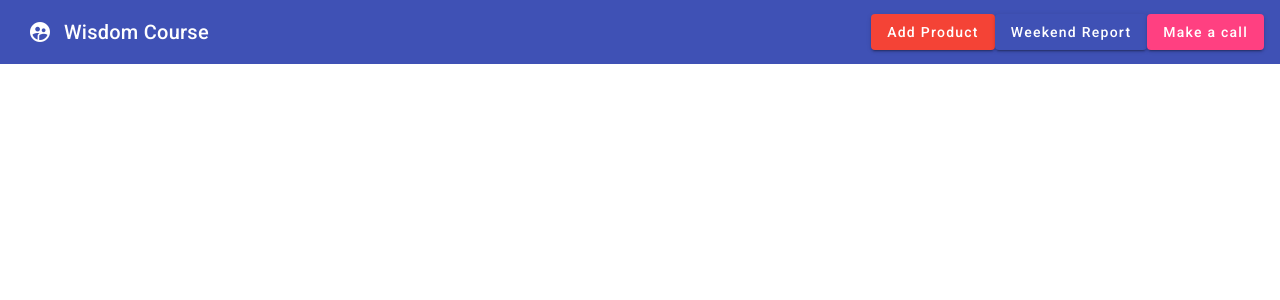
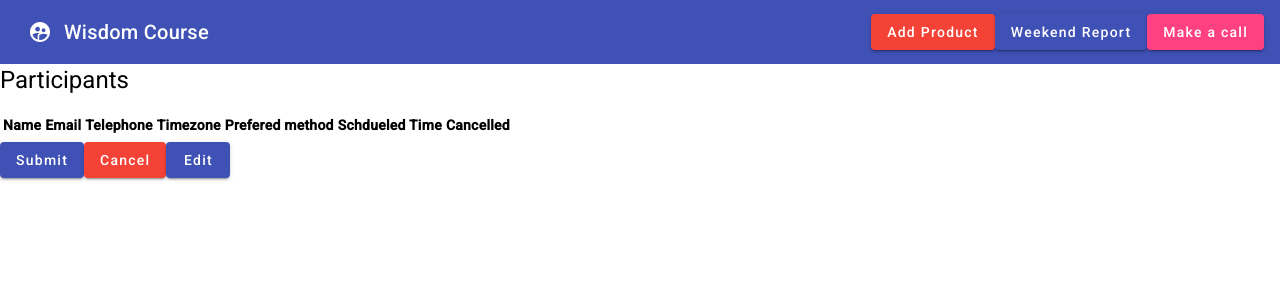
Before and after one commit to erotufelixpascal/AngularMastery, an Angular app: page / in a window 1280 px wide. Shown: the top 300 px of the page. Built offline with nearby package versions, Linux system fonts and the light colour scheme.

Commit message:
newfeature

```diff
--- a/src/app/app.component.html
+++ b/src/app/app.component.html
@@ -10,3 +10,35 @@
       <button mat-raised-button color="accent" (click)="openCallRecord()">Make a call</button>
 
   </mat-toolbar>
+  <!-- Displaying a string -->
+<h1> Participants </h1>
+<table>
+  <thead>
+    <tr>
+      <th>Name</th>
+      <th>Email</th>
+      <th>Telephone</th>
+      <th>Timezone</th>
+      <th>Prefered method</th>
+      <th>Schdueled Time</th>
+      <th>Cancelled</th>
+    </tr>
+  </thead>
+    <tbody>
+      <tr>
+        <td></td>
+        <td></td>
+        <td></td>
+        <td></td>
+        <td></td>
+        <td></td>
+        <td></td>
+        <td></td>
+      </tr>
+    </tbody>
+</table>
+
+
+<button mat-raised-button color="primary" type="submit">Submit</button>
+<button mat-raised-button color="warn" mat-dialog-close>Cancel</button>
+<button mat-raised-button color="primary">Edit</button>
```
